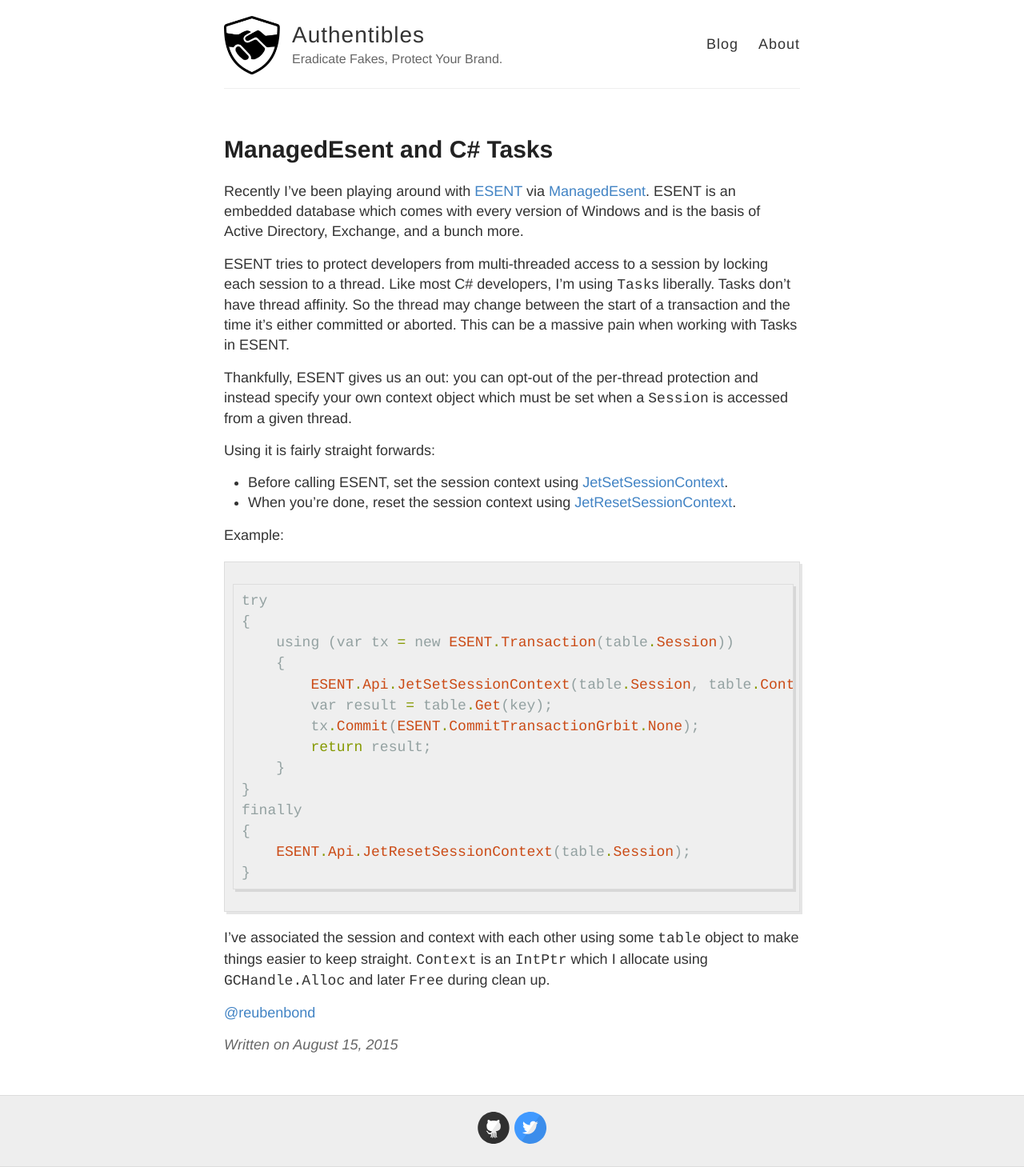
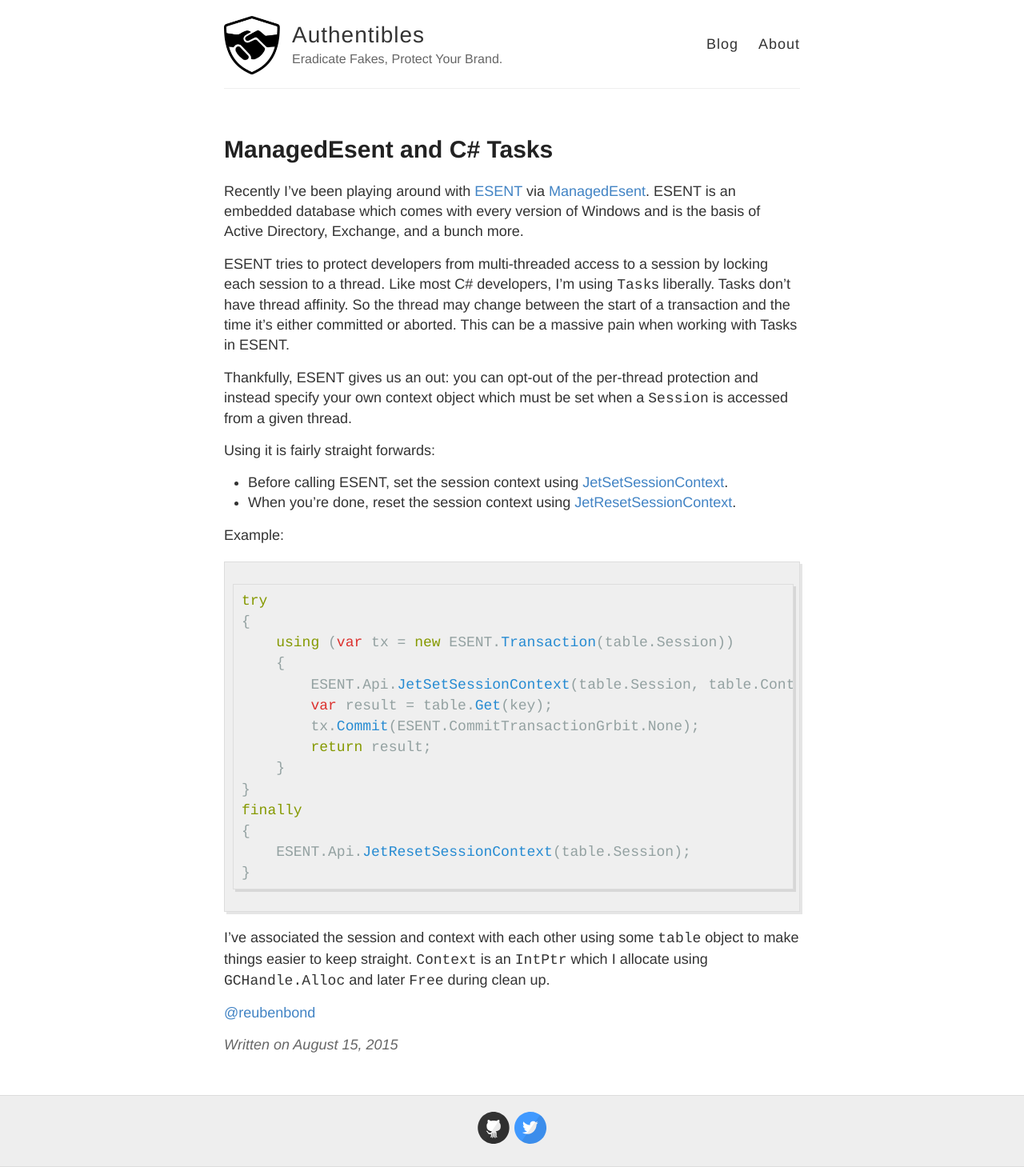
Before and after one commit to Authentibles/authentibles.github.io, a Jekyll site: the page built from _posts/2015-08-15-esent-csharp-task.md, in a window 1280 px wide. Shown: the whole page at 80% size. Built offline with Jekyll 4.4.1, drawn with Linux system fonts in a browser that asks for light colours.

Commit message:
Updated 2015-08-15-esent-csharp-task.md

````diff
--- a/_posts/2015-08-15-esent-csharp-task.md
+++ b/_posts/2015-08-15-esent-csharp-task.md
@@ -21,7 +21,7 @@ Using it is fairly straight forwards:
 
 Example:
 
-```ruby
+```c#
 try
 {
     using (var tx = new ESENT.Transaction(table.Session))
````
